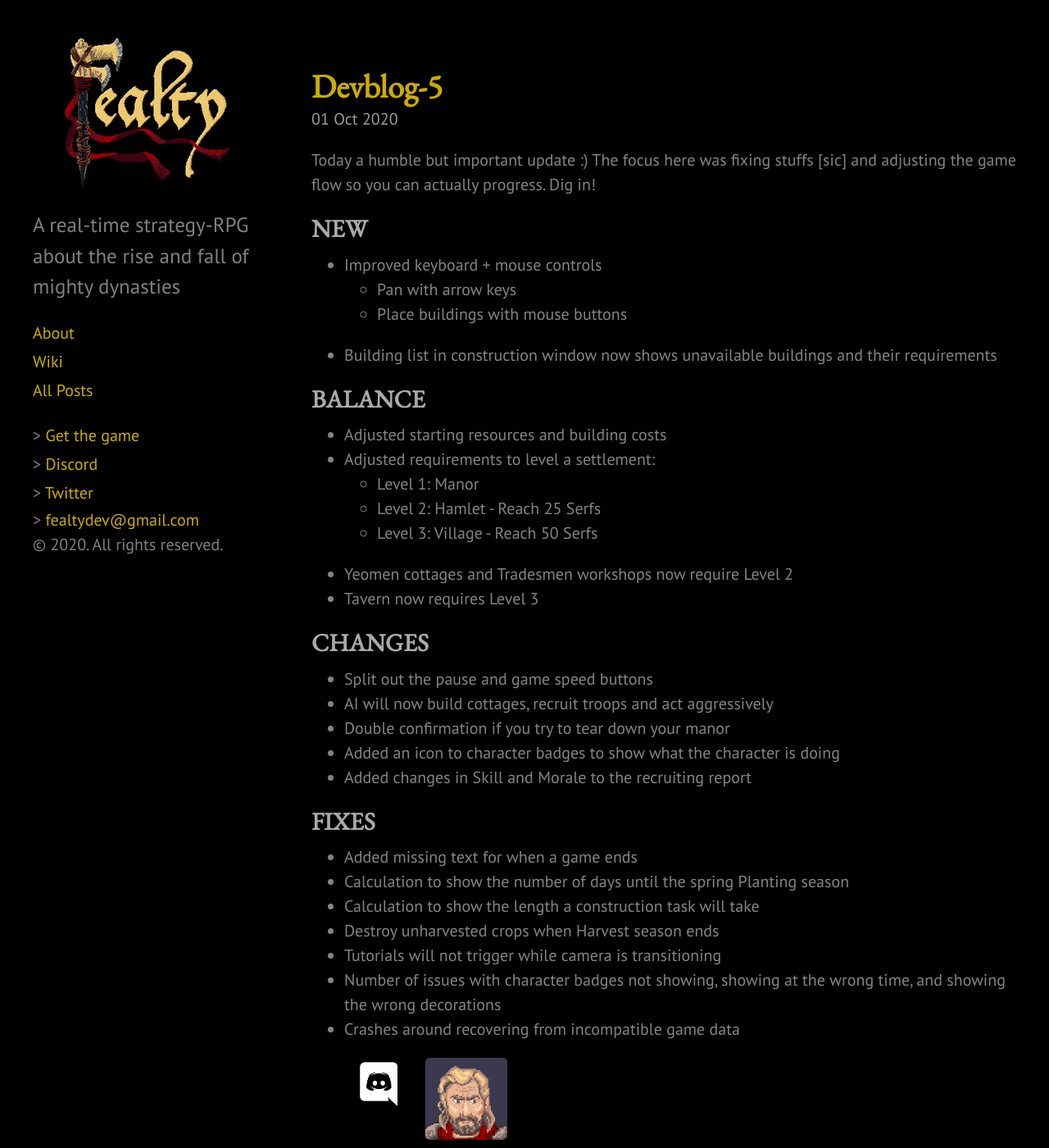
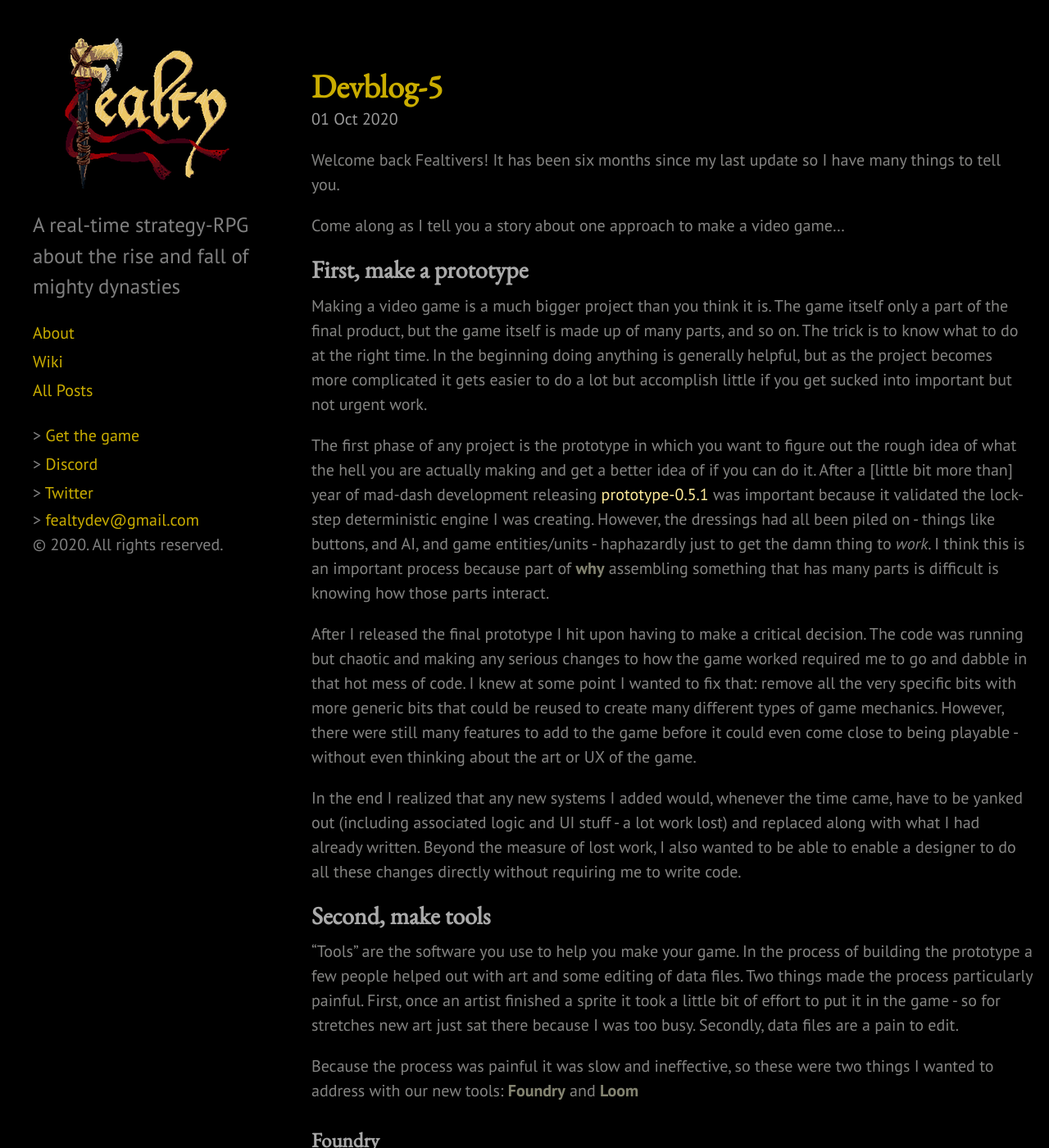
Before and after one commit to sdporres/fealtyweb, a Jekyll site: the page built from _posts/2020-10-01-devblog-5.md, in a window 1280 px wide and 1400 px high. Shown: the whole window at 82% size. Built offline with Jekyll 4.4.1, drawn with Linux system fonts in a browser that asks for light colours; comment, search, counter and statistics services are not loaded; some of the changed text lies outside the part shown.

Commit message:
devblog 5

```diff
--- a/_posts/2020-10-01-devblog-5.md
+++ b/_posts/2020-10-01-devblog-5.md
@@ -5,41 +5,46 @@ tags: devblog
 comments: on
 ---
 
-Today a humble but important update :) The focus here was fixing stuffs [sic] and adjusting the game flow so you can actually progress.
+Welcome back Fealtivers! It has been six months since my last update so I have many things to tell you.
+
+Come along as I tell you a story about one approach to make a video game...
+
+## First, make a prototype
 <!--more-->
-Dig in!
+Making a video game is a much bigger project than you think it is. The game itself only a part of the final product, but the game itself is made up of many parts, and so on. The trick is to know what to do at the right time. In the beginning doing anything is generally helpful, but as the project becomes more complicated it gets easier to do a lot but accomplish little if you get sucked into important but not urgent work.
 
-## NEW
+The first phase of any project is the prototype in which you want to figure out the rough idea of what the hell you are actually making and get a better idea of if you can do it. After a [little bit more than] year of mad-dash development releasing [prototype-0.5.1] was important because it validated the lock-step deterministic engine I was creating. However, the dressings had all been piled on - things like buttons, and AI, and game entities/units - haphazardly just to get the damn thing to *work*. I think this is an important process because part of **why** assembling something that has many parts is difficult is knowing how those parts interact.
 
-* Improved keyboard + mouse controls
-  * Pan with arrow keys
-  * Place buildings with mouse buttons
-* Building list in construction window now shows unavailable buildings and their requirements
+After I released the final prototype I hit upon having to make a critical decision. The code was running but chaotic and making any serious changes to how the game worked required me to go and dabble in that hot mess of code. I knew at some point I wanted to fix that: remove all the very specific bits with more generic bits that could be reused to create many different types of game mechanics. However, there were still many features to add to the game before it could even come close to being playable - without even thinking about the art or UX of the game.
 
-## BALANCE
+In the end I realized that any new systems I added would, whenever the time came, have to be yanked out (including associated logic and UI stuff - a lot work lost) and replaced along with what I had already written. Beyond the measure of lost work, I also wanted to be able to enable a designer to do all these changes directly without requiring me to write code.
 
-* Adjusted starting resources and building costs
-* Adjusted requirements to level a settlement:
-  * Level 1: Manor
-  * Level 2: Hamlet - Reach 25 Serfs
-  * Level 3: Village - Reach 50 Serfs
-* Yeomen cottages and Tradesmen workshops now require Level 2
-* Tavern now requires Level 3
+## Second, make tools
 
-## CHANGES
+"Tools" are the software you use to help you make your game. In the process of building the prototype a few people helped out with art and some editing of data files. Two things made the process particularly painful. First, once an artist finished a sprite it took a little bit of effort to put it in the game - so for stretches new art just sat there because I was too busy. Secondly, data files are a pain to edit.
 
-* Split out the pause and game speed buttons
-* AI will now build cottages, recruit troops and act aggressively
-* Double confirmation if you try to tear down your manor
-* Added an icon to character badges to show what the character is doing
-* Added changes in Skill and Morale to the recruiting report
+Because the process was painful it was slow and ineffective, so these were two things I wanted to address with our new tools: **Foundry** and **Loom**
 
-## FIXES
+### Foundry
 
-* Added missing text for when a game ends
-* Calculation to show the number of days until the spring Planting season
-* Calculation to show the length a construction task will take
-* Destroy unharvested crops when Harvest season ends
-* Tutorials will not trigger while camera is transitioning
-* Number of issues with character badges not showing, showing at the wrong time, and showing the wrong decorations
-* Crashes around recovering from incompatible game data
+Foundry is a cloud-based system for managing game Content Packages and Assets. If you are familiar with Unity's asset bundles its the same thing made out of tin cans and string. Though primitive (it uses Airtable for a front end) it gives content creatores (artists and designers) a place to upload new stuff and make it available immediately in the client.
+
+The Content Package management (not Asset management) is exposed in the client for users to create, publish, download and delete their own packages. Content packages can be viewed and modified in **Loom**.
+
+### Loom
+
+Loom is the editor for the game data, as well as the name for the technology that powers the game. All of the mechanics and objects in the game are defined as *Loom* objects that define data and/or operations. The Unity code implements different ways for Loom data to used and displayed both in the editor and as game UI and visualization (people, buildings, trees, etc).
+
+At the heart of Loom are the object interfaces that define the sort of data the engine understands. These interfaces can then be extended by concrete classes. Not only can you create new logical "bricks" to extend Loom (and the game), but because the game simulation and the UI code are driven by the interfaces (and not the specific concrete classes) this process is simple and doesn't impact the existing code.
+
+## Third, iterate
+
+And this is where we are. Working on Loom has broken barriers of what I thought the game would be able to do, and also given me the opportunity to lay a strong foundation for the gamedev work ahead. It has been hard not having a playable game for six months, but the future of the game has never been stronger.
+
+This third phase is going to be about building as much game as we can with the Loom until we hit its limits, stopping to extend them, and rinse and repeat.
+
+Now that the tools are ready to go, I think the game design conversations are going to start flowing again, and I am looking forward to sharing gameplay as it comes together.
+
+Thanks for reading!
+
+[prototype-0.5.1]: {{ site.baseurl }}{% link _posts/2020-01-28-0.5.1.md %}
```
Also changed, not shown: _posts/2020-01-28-0.5.1.md (renamed from _posts/2020-01-28-0.5.0-Update-1.md, +1 -1 lines).
